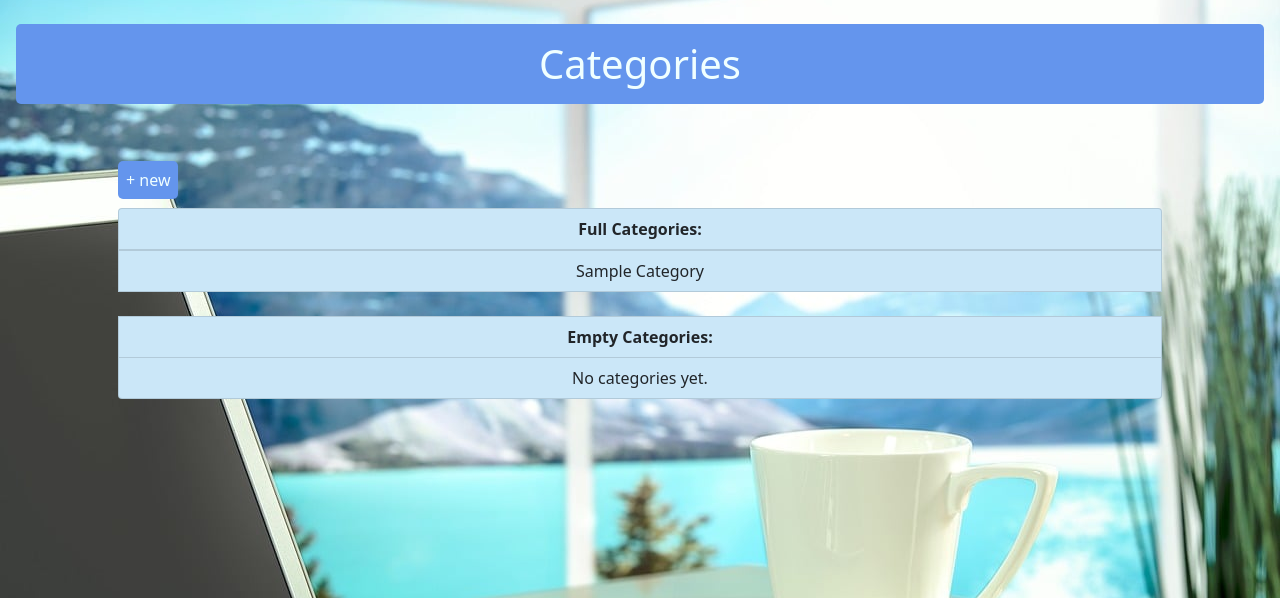
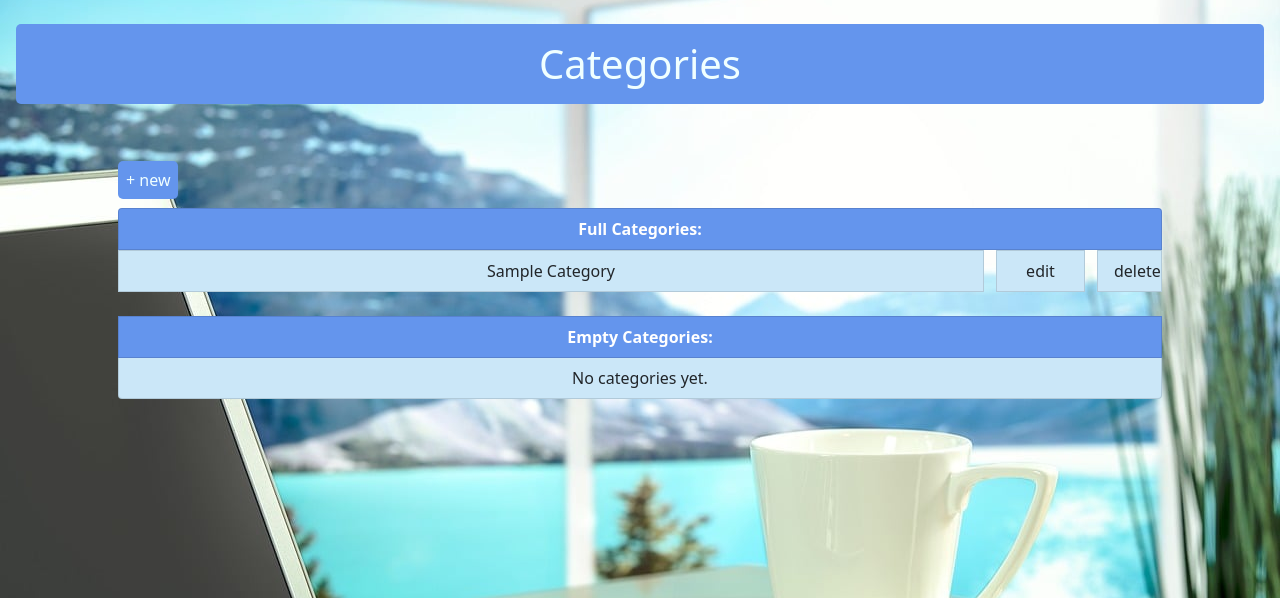
Before and after one commit to AlaGolshani/ToDo-webapp, a Django app: page /todo/category-list/ in a window 1280 px wide. Shown: the part 73-671 px from the top of the page. Run offline with Django 3.2, Linux system fonts and the light colour scheme; tables that the repository leaves empty hold one stand-in row (values such as "Sample post").

Commit message:
Ability to edit/delete categories was added

```diff
--- a/apps/todo/models.py
+++ b/apps/todo/models.py
@@ -1,14 +1,26 @@
 from django.urls import reverse
+from django.utils.text import slugify
+
 from .manager import *
+from .utils import get_random_code
 
 
 # Category model
 class Category(models.Model):
     name = models.CharField(max_length=100)
+    slug = models.SlugField(unique=True, blank=True)
     objects = CategoryManager()  # The default manager
 
     def __str__(self):
         return self.name
+
+    def get_absolute_url(self):
+        return reverse('category-list')
+
+    def save(self, *args, **kwargs):
+        if not self.slug:
+            self.slug = slugify(str(self.name) + '-' + get_random_code())
+        super(Category, self).save(*args, **kwargs)
 
 
 # Task model
--- a/apps/todo/urls.py
+++ b/apps/todo/urls.py
@@ -4,11 +4,14 @@ from .views import *
 urlpatterns = [
     path('task-list/', TaskList.as_view(), name='task-list'),
     path('add-task/', TaskCreateView.as_view(), name='add-task'),
-    path('category-list/', CategoryList.as_view(), name='category-list'),
-    path('add-category/', CategoryCreateView.as_view(), name='add-category'),
-    path('<int:pk>/category-tasks/', CategoryTasks.as_view(), name='category-tasks'),
     path('<int:pk>/task-detail/', TaskDetailView.as_view(), name='task-detail'),
     path('download-tasks/', JsonTasks.as_view(), name='download-tasks'),
     path('<int:pk>/task-edit/', TaskUpdateView.as_view(), name='task-edit'),
     path('<int:pk>/task-delete/', TaskDeleteView.as_view(), name='task-delete'),
+
+    path('category-list/', CategoryList.as_view(), name='category-list'),
+    path('add-category/', CategoryCreateView.as_view(), name='add-category'),
+    path('<slug:slug>/category-tasks/', CategoryTasks.as_view(), name='category-tasks'),
+    path('<slug:slug>/category-edit/', CategoryUpdateView.as_view(), name='category-edit'),
+    path('<slug:slug>/category-delete/', CategoryDeleteView.as_view(), name='category-delete'),
 ]
--- /dev/null
+++ b/apps/todo/utils.py
@@ -0,0 +1,6 @@
+import uuid
+
+
+def get_random_code():
+    code = str(uuid.uuid4())[:8].replace('-', '').lower()
+    return code
--- a/apps/todo/views.py
+++ b/apps/todo/views.py
@@ -39,9 +39,9 @@ class CategoryCreateView(CreateView):
 
 
 class CategoryTasks(View):
-    def get(self, request, pk):
-        tasks = Category.objects.get(pk=pk).tasks.all()
-        category = Category.objects.get(pk=pk).name
+    def get(self, request, slug):
+        tasks = Category.objects.get(slug=slug).tasks.all()
+        category = Category.objects.get(slug=slug).name
         context = {'tasks': tasks, 'category': category}
         return render(request, 'todo/category_tasks.html', context)
 
@@ -67,3 +67,14 @@ class TaskUpdateView(UpdateView):
 class TaskDeleteView(DeleteView):
     model = Task
     success_url = reverse_lazy('task-list')
+
+
+class CategoryUpdateView(UpdateView):
+    model = Category
+    form_class = CategoryChangeForm
+    template_name_suffix = '_edit'
+
+
+class CategoryDeleteView(DeleteView):
+    model = Category
+    success_url = reverse_lazy('category-list')
--- a/templates/todo/category_list.html
+++ b/templates/todo/category_list.html
@@ -1,5 +1,9 @@
 {% extends 'base.html' %}
 
+{% block style %}
+    {% load static %}
+    <link rel="stylesheet" href={% static 'css/task/category_edit.css' %}>
+{% endblock %}
 
 {% block title %}
     Reminder | Categories
@@ -13,24 +17,54 @@
         </div>
         <div class="mt-3">
             <ul class="list-group">
-                <li class="bg-lightblue list-group-item fw-bold text-center">Full Categories:</li>
+                <li class="bg-corn text-white list-group-item fw-bold text-center">Full Categories:</li>
                 {% for category in categories.full %}
-                    <a href={% url 'category-tasks' category.pk %}>
-                        <li class="bg-lightblue list-group-item text-center li-hover">
+                    <div class="row">
+                        <div class="col-10 name">
+                            <a href={% url 'category-tasks' category.slug %}>
+                                <li class="bg-lightblue list-group-item text-center li-hover m-0">
                                     {{ category.name | title }}
                                 </li>
                             </a>
+                        </div>
+                        <div class="col-1 p-0">
+                            <a href={% url 'category-edit' category.slug %}>
+                                <p class="bg-lightblue list-group-item text-center li-hover m-0">edit</p>
+                            </a>
+                        </div>
+                        <div class="col-1 delete">
+                            <a href={% url 'category-delete' category.slug %}>
+                                <p class="bg-lightblue list-group-item text-center li-hover m-0">delete</p>
+                            </a>
+                        </div>
+                    </div>
                 {% empty %}
                     <li class="bg-lightblue list-group-item text-center">No categories yet.</li>
                 {% endfor %}
+
                 <br>
-                <li class="bg-lightblue list-group-item fw-bold text-center">Empty Categories:</li>
+
+                <li class="bg-corn text-white list-group-item fw-bold text-center">Empty Categories:</li>
                 {% for category in categories.empty %}
+                    <div class="row">
+                        <div class="col-10 name">
                             <a href="#">
-                        <li class="bg-lightblue list-group-item text-center">
-                            {{ category.name }}
+                                <li class="bg-lightblue list-group-item text-center li-hover m-0">
+                                    {{ category.name | title }}
                                 </li>
                             </a>
+                        </div>
+                        <div class="col-1 p-0">
+                            <a href={% url 'category-edit' category.slug %}>
+                                <p class="bg-lightblue list-group-item text-center li-hover m-0">edit</p>
+                            </a>
+                        </div>
+                        <div class="col-1 delete">
+                            <a href={% url 'category-delete' category.slug %}>
+                                <p class="bg-lightblue list-group-item text-center li-hover m-0">delete</p>
+                            </a>
+                        </div>
+                    </div>
                 {% empty %}
                     <li class="bg-lightblue list-group-item text-center">No categories yet.</li>
                 {% endfor %}
```
Also changed, not shown: apps/todo/admin.py (+4 -4 lines), apps/todo/forms.py (+12 -0 lines). Lines whose indentation alone changed are shown as unchanged.
